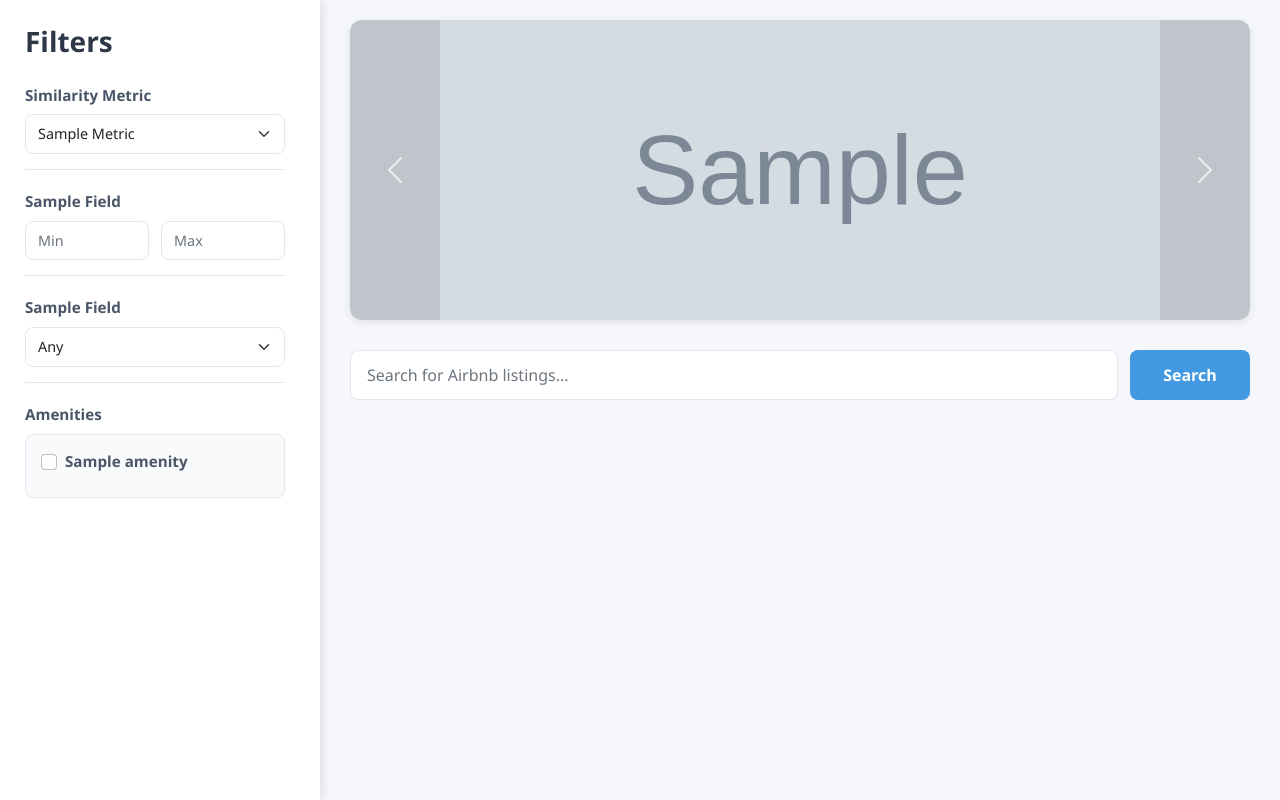
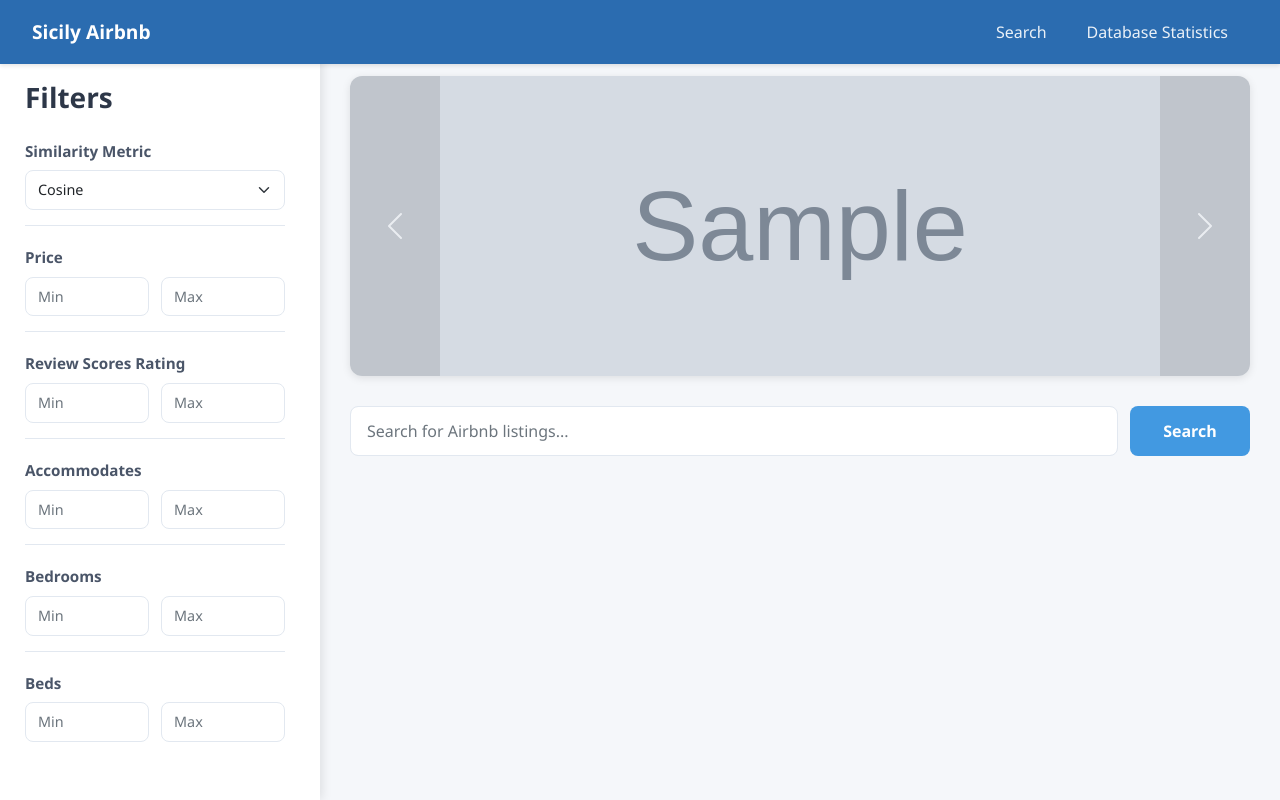
Before and after one commit to KamilaKras/Sicily_AirBNB_RecommendationSystem, a Flask app: template templates/index.html in a window 1280 px wide. Run offline with Flask 2, Linux system fonts and the light colour scheme; the template is opened without the code that fills it: most values are stand-ins (such as "Sample title", 1, 10 or a date in 2020); grey boxes marked "Sample" are stand-in pictures; parts of the project's set-up code (start-up, migrations or seed data) failed here and were passed over.

Commit message:
Added database site

```diff
--- a/app.py
+++ b/app.py
@@ -157,5 +157,9 @@ def search():
     conn.close()
     return jsonify(filtered_results)
 
+@app.route('/statistics')
+def statistics():
+    return render_template('statistics.html')
+
 if __name__ == '__main__':
     app.run(debug=True)
--- a/static/css/style.css
+++ b/static/css/style.css
@@ -3,6 +3,7 @@ body {
     font-family: 'Segoe UI', system-ui, -apple-system, sans-serif;
     color: #2d3748;
     min-height: 100vh;
+    padding-top: 56px;
 }
 
 .container-fluid {
@@ -16,11 +17,11 @@ body {
 .sidebar {
     background-color: white;
     padding: 25px;
-    height: 100vh;
+    height: calc(100vh - 56px);
     overflow-y: auto;
     position: fixed;
     left: 0;
-    top: 0;
+    top: 56px;
     width: 25%;
     box-shadow: 2px 0 10px rgba(0, 0, 0, 0.1);
 }
@@ -276,22 +277,61 @@ body {
     background: #a0aec0;
 }
 
+/* Navigation */
+.navbar {
+    background-color: #2b6cb0;
+    padding: 0.75rem 2rem;
+    position: fixed;
+    top: 0;
+    left: 0;
+    right: 0;
+    z-index: 1000;
+    box-shadow: 0 2px 4px rgba(0, 0, 0, 0.1);
+}
+
+.navbar-brand {
+    font-weight: 600;
+    font-size: 1.2rem;
+    color: white !important;
+    padding: 0;
+}
+
+.nav-link {
+    color: rgba(255, 255, 255, 0.9) !important;
+    font-weight: 500;
+    padding: 0.5rem 1rem !important;
+    transition: all 0.2s;
+    margin: 0 0.25rem;
+}
+
+.nav-link:hover {
+    color: white !important;
+    background-color: rgba(255, 255, 255, 0.1);
+    border-radius: 4px;
+}
+
+.nav-link.active {
+    color: white !important;
+    background-color: rgba(255, 255, 255, 0.15);
+    border-radius: 4px;
+}
+
 /* Responsive adjustments */
 @media (max-width: 768px) {
+    .navbar {
+        padding: 0.5rem 1rem;
+    }
+
     .sidebar {
-        position: relative;
+        position: static;
         width: 100%;
         height: auto;
-        margin-bottom: 20px;
+        margin-top: 56px;
     }
 
     .main-content {
         margin-left: 0;
         width: 100%;
-    }
-
-    .filters-container {
-        height: auto;
-        max-height: none;
+        padding: 15px;
     }
 }
--- /dev/null
+++ b/templates/base.html
@@ -0,0 +1,37 @@
+<!DOCTYPE html>
+<html lang="en">
+<head>
+    <meta charset="UTF-8">
+    <meta name="viewport" content="width=device-width, initial-scale=1.0">
+    <title>{% block title %}Sicily Airbnb{% endblock %}</title>
+    <link href="https://cdn.jsdelivr.net/npm/bootstrap@5.1.3/dist/css/bootstrap.min.css" rel="stylesheet">
+    <link rel="stylesheet" href="{{ url_for('static', filename='css/style.css') }}">
+    {% block extra_css %}{% endblock %}
+</head>
+<body>
+    <!-- Navigation Menu -->
+    <nav class="navbar navbar-expand-lg navbar-dark">
+        <div class="container-fluid">
+            <a class="navbar-brand" href="/">Sicily Airbnb</a>
+            <button class="navbar-toggler" type="button" data-bs-toggle="collapse" data-bs-target="#navbarNav" aria-controls="navbarNav" aria-expanded="false" aria-label="Toggle navigation">
+                <span class="navbar-toggler-icon"></span>
+            </button>
+            <div class="collapse navbar-collapse" id="navbarNav">
+                <ul class="navbar-nav ms-auto">
+                    <li class="nav-item">
+                        <a class="nav-link {% if request.endpoint == 'index' %}active{% endif %}" href="/">Search</a>
+                    </li>
+                    <li class="nav-item">
+                        <a class="nav-link {% if request.endpoint == 'statistics' %}active{% endif %}" href="/statistics">Database Statistics</a>
+                    </li>
+                </ul>
+            </div>
+        </div>
+    </nav>
+
+    {% block content %}{% endblock %}
+
+    <script src="https://cdn.jsdelivr.net/npm/bootstrap@5.1.3/dist/js/bootstrap.bundle.min.js"></script>
+    {% block extra_js %}{% endblock %}
+</body>
+</html>
--- a/templates/index.html
+++ b/templates/index.html
@@ -1,81 +1,59 @@
-<!DOCTYPE html>
-<html lang="en">
-<head>
-    <meta charset="UTF-8">
-    <meta name="viewport" content="width=device-width, initial-scale=1.0">
-    <title>Sicily Airbnb Search</title>
-    <link href="https://cdn.jsdelivr.net/npm/bootstrap@5.1.3/dist/css/bootstrap.min.css" rel="stylesheet">
-    <link rel="stylesheet" href="{{ url_for('static', filename='css/style.css') }}">
-</head>
-<body>
+{% extends "base.html" %}
+
+{% block title %}Sicily Airbnb Search{% endblock %}
+
+{% block content %}
 <div class="container-fluid">
     <div class="row">
         <!-- Filters Sidebar -->
         <div class="col-md-3 sidebar">
             <h3>Filters</h3>
             <div class="filters-container">
+                <!-- Filters -->
                 <div class="filter-section">
-                        <label>Similarity Metric</label>
+                    <label for="similarity-metric">Similarity Metric</label>
                     <select id="similarity-metric" class="form-select">
-                            {% for metric in similarity_metrics %}
-                            <option value="{{ metric }}">{{ metric|title }}</option>
-                            {% endfor %}
+                        <option value="cosine">Cosine</option>
                     </select>
                 </div>
 
-                    <!-- Numeric Range Filters -->
-                    {% for field, range in numeric_ranges.items() %}
                 <div class="filter-section">
-                        <label>{{ field|replace('_', ' ')|title }}</label>
+                    <label>Price</label>
                     <div class="range-inputs">
-                            <input type="number"
-                                   id="{{ field }}-min"
-                                   class="form-control"
-                                   placeholder="Min"
-                                   min="{{ range.min }}"
-                                   max="{{ range.max }}"
-                                   step="{% if field == 'price' %}0.01{% else %}1{% endif %}">
-                            <input type="number"
-                                   id="{{ field }}-max"
-                                   class="form-control"
-                                   placeholder="Max"
-                                   min="{{ range.min }}"
-                                   max="{{ range.max }}"
-                                   step="{% if field == 'price' %}0.01{% else %}1{% endif %}">
+                        <input type="number" id="price-min" class="form-control" placeholder="Min">
+                        <input type="number" id="price-max" class="form-control" placeholder="Max">
                     </div>
                 </div>
-                    {% endfor %}
 
-                    <!-- Categorical Filters -->
-                    {% for field, options in filters.items() %}
-                    {% if field != 'amenities' %}
                 <div class="filter-section">
-                        <label>{{ field|replace('_', ' ')|title }}</label>
-                        <select id="{{ field }}" class="form-select">
-                            <option value="">Any</option>
-                            {% for option in options %}
-                            <option value="{{ option }}">{{ option }}</option>
-                            {% endfor %}
-                        </select>
+                    <label>Review Scores Rating</label>
+                    <div class="range-inputs">
+                        <input type="number" id="rating-min" class="form-control" placeholder="Min">
+                        <input type="number" id="rating-max" class="form-control" placeholder="Max">
                     </div>
-                    {% endif %}
-                    {% endfor %}
+                </div>
 
-                    <!-- Amenities -->
                 <div class="filter-section">
-                        <label>Amenities</label>
-                        <div class="amenities-container">
-                            {% for amenity in filters.amenities %}
-                            <div class="form-check">
-                                <input class="form-check-input amenity-checkbox"
-                                       type="checkbox"
-                                       value="{{ amenity }}"
-                                       id="amenity-{{ loop.index }}">
-                                <label class="form-check-label" for="amenity-{{ loop.index }}">
-                                    {{ amenity }}
-                                </label>
+                    <label>Accommodates</label>
+                    <div class="range-inputs">
+                        <input type="number" id="accommodates-min" class="form-control" placeholder="Min">
+                        <input type="number" id="accommodates-max" class="form-control" placeholder="Max">
                     </div>
-                            {% endfor %}
+                </div>
+
+                <div class="filter-section">
+                    <label>Bedrooms</label>
+                    <div class="range-inputs">
+                        <input type="number" id="bedrooms-min" class="form-control" placeholder="Min">
+                        <input type="number" id="bedrooms-max" class="form-control" placeholder="Max">
+                    </div>
+                </div>
+
+                <div class="filter-section">
+                    <label>Beds</label>
+                    <div class="range-inputs">
+                        <input type="number" id="beds-min" class="form-control" placeholder="Min">
+                        <input type="number" id="beds-max" class="form-control" placeholder="Max">
                     </div>
                 </div>
             </div>
@@ -89,9 +67,7 @@
                     <div class="carousel-inner">
                         {% for photo in photos %}
                         <div class="carousel-item {% if loop.first %}active{% endif %}">
-                                <img src="{{ url_for('static', filename='Sicily_photo/' + photo) }}"
-                                     class="d-block w-100"
-                                     alt="Sicily">
+                            <img src="{{ url_for('static', filename='Sicily_photo/' + photo) }}" class="d-block w-100" alt="Sicily photo">
                         </div>
                         {% endfor %}
                     </div>
@@ -112,15 +88,15 @@
                 <button id="search-button" class="btn btn-primary">Search</button>
             </div>
 
-                <!-- Results Container -->
+            <!-- Search Results -->
             <div id="results-container" class="row">
                 <!-- Results will be dynamically inserted here -->
             </div>
         </div>
     </div>
 </div>
+{% endblock %}
 
-    <script src="https://cdn.jsdelivr.net/npm/bootstrap@5.1.3/dist/js/bootstrap.bundle.min.js"></script>
+{% block extra_js %}
 <script src="{{ url_for('static', filename='js/script.js') }}"></script>
-</body>
-</html>
+{% endblock %}
```
Also changed, not shown: templates/statistics.html (added, +12 -0 lines). Lines whose indentation alone changed are shown as unchanged.
